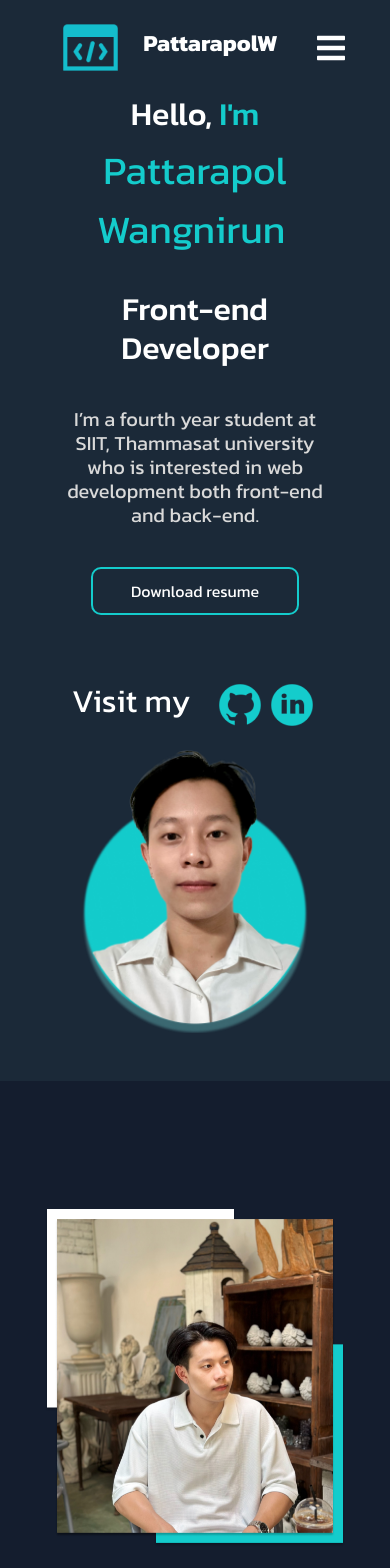
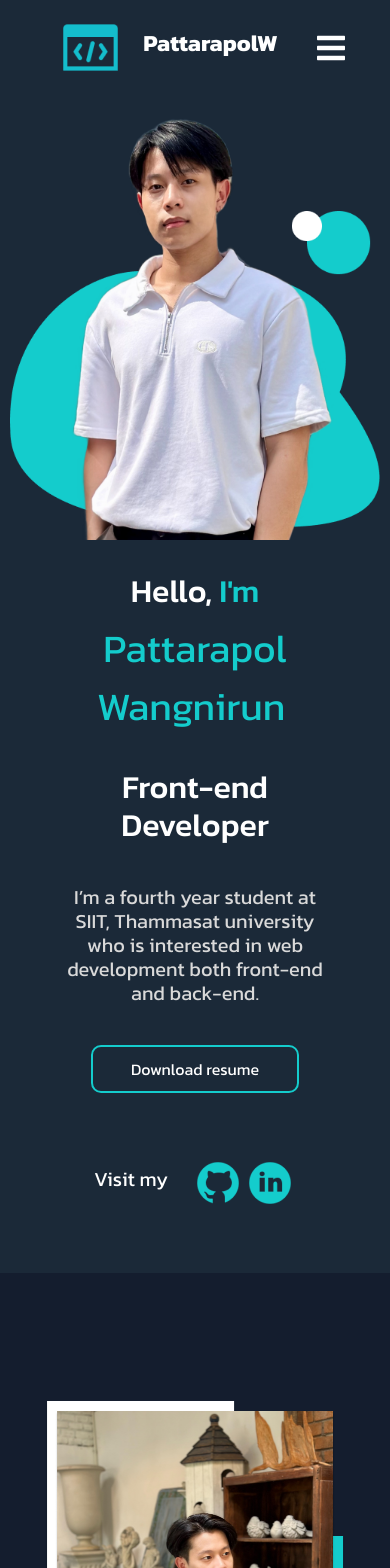
Before and after one commit to pattarapolwnr/my-portfolio, a React (Vite) app: page / in a window 390 px wide. Shown: the top 1568 px of the page. Built offline with nearby package versions, Linux system fonts and the light colour scheme.

Commit message:
style: edited profile image

```diff
--- a/src/components/Home.jsx
+++ b/src/components/Home.jsx
@@ -4,6 +4,9 @@ import { TypeAnimation } from 'react-type-animation';
 const Home = () => {
   return (
     <div className="home-container">
+      <div className="self-image">
+        <img src="/assets/profile_img.png" alt="" />
+      </div>
       <div className="description">
         <h3>
           <span
@@ -69,9 +72,6 @@ const Home = () => {
           </div>
         </div>
       </div>
-      <div className="self-image">
-        <img src="/assets/about-img.png" alt="" />
-      </div>
     </div>
   );
 };
--- a/src/css/Home.css
+++ b/src/css/Home.css
@@ -1,6 +1,6 @@
 .home-container {
-  display: grid;
-  grid-template-columns: 1fr 1fr;
+  display: flex;
+  flex-direction: row-reverse;
   max-width: 1340px;
   margin: 0 auto;
 }
@@ -62,7 +62,7 @@
   font-weight: var(--font-regular);
 }
 .self-image img {
-  margin-top: 1rem auto;
+  margin-top: 0;
 }
 
 .self-image {
@@ -99,6 +99,9 @@
     justify-items: center;
     justify-content: center;
   }
+  .social h3 {
+    font-size: 20px;
+  }
   .social-icons {
     display: flex;
     align-items: center;
@@ -109,7 +112,7 @@
     margin: 0 auto;
   }
   .self-image img {
-    width: 450px;
+    width: 400px;
     margin: 0 auto;
     margin-top: 3rem;
   }
@@ -150,9 +153,8 @@
 @media screen and (max-width: 460px) {
   .home-container {
     max-width: 480px;
-    display: grid;
-    grid-template-columns: none;
-    grid-template-rows: 1fr 350px;
+    display: flex;
+    flex-direction: column;
     align-items: center;
     justify-content: center;
     justify-items: center;
@@ -167,10 +169,10 @@
     text-align: center;
     margin-right: 0;
     /* padding: 1rem auto; */
-    padding-top: 1rem;
+    padding-top: 0;
     padding-left: 4rem;
     padding-right: 4rem;
-    padding-bottom: 0 !important;
+    padding-bottom: 1 !important;
   }
 
   .social {
@@ -195,7 +197,8 @@
     margin-bottom: 2rem;
   }
   .self-image img {
-    width: 250px;
+    width: 370px;
     margin: 0 auto;
+    margin-top: 1rem;
   }
 }
--- a/src/css/Navbar.css
+++ b/src/css/Navbar.css
@@ -70,13 +70,13 @@
   display: none;
 }
 
-@media screen and (max-width: 1024px) {
+/* @media screen and (max-width: 1024px) {
   .nav-brand {
     margin: 0 1.3rem;
   }
-}
+} */
 
-@media screen and (max-width: 820px) {
+@media screen and (max-width: 1024px) {
   .nav-container {
     height: auto;
     display: flex;
```
Also changed, not shown: public/assets/profile_img.png (added).
